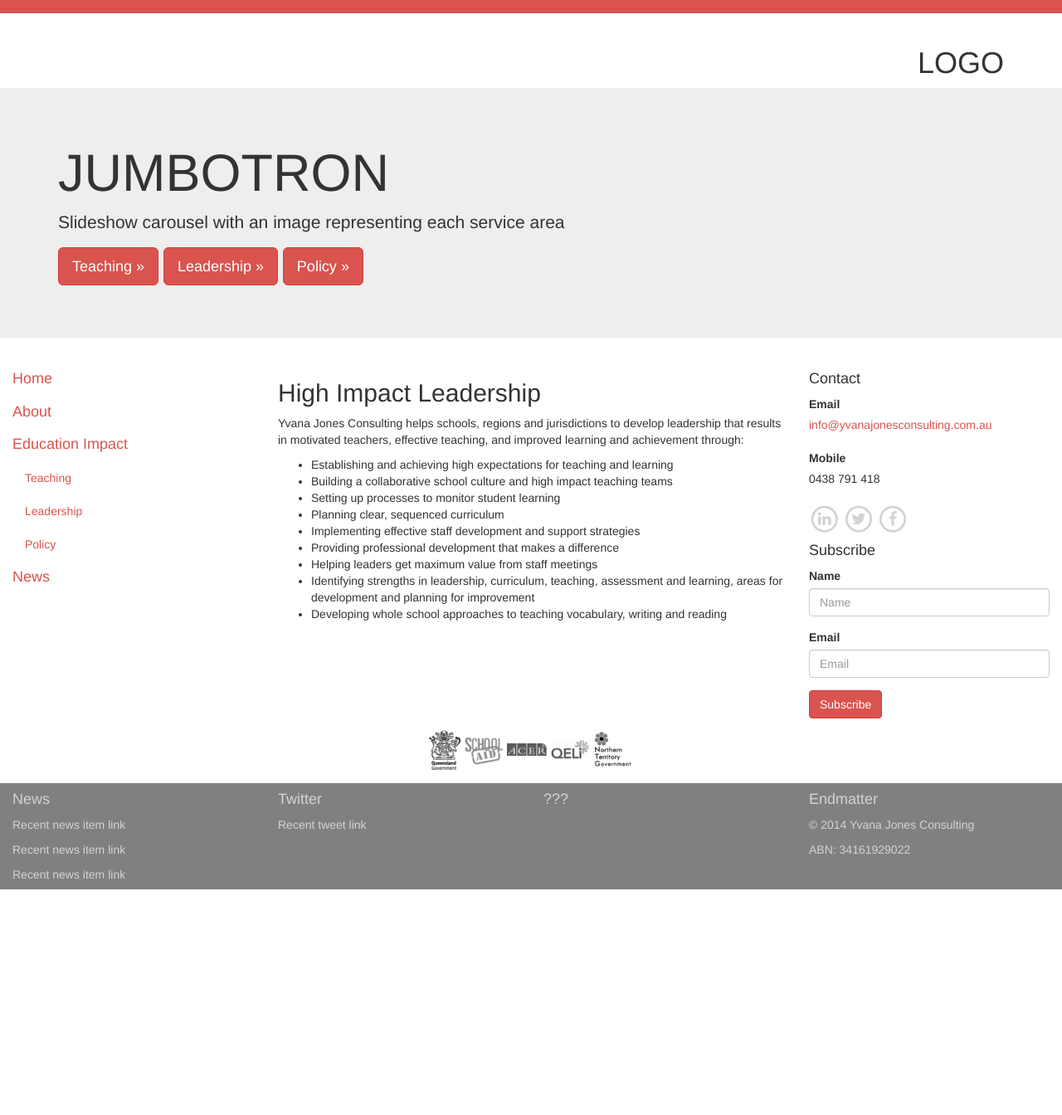
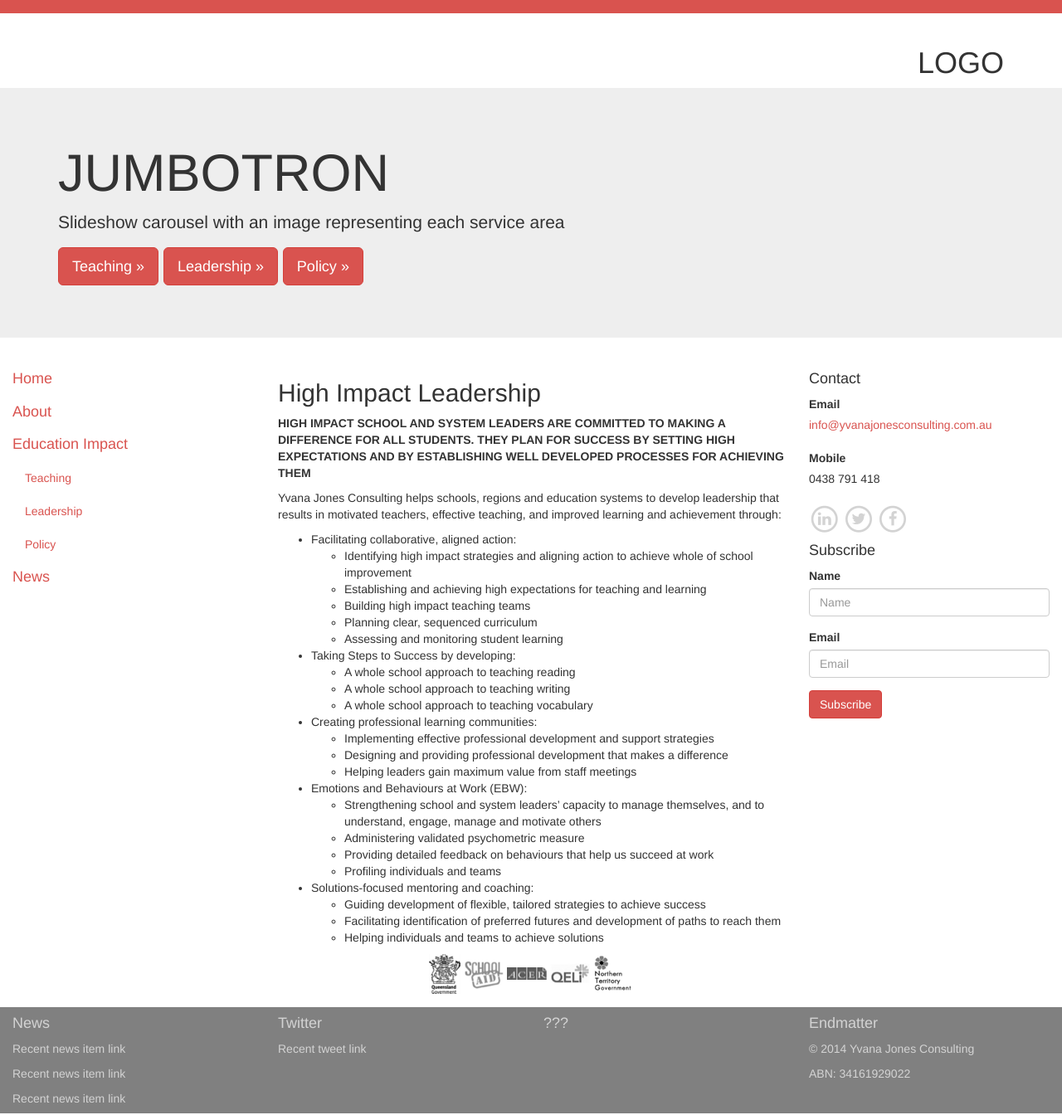
Before and after one commit to idm/idm.github.io, a Jekyll site: the page built from yjc/leadership.md, in a window 1280 px wide. Shown: the whole page at 83% size. Built offline with Jekyll 4.4.1, drawn with Linux system fonts in a browser that asks for light colours; nearby versions of some CDN libraries; before the commit the page ends 1074 px from its top, so only the background shows below that.

Commit message:
updated leadership

```diff
--- a/yjc/leadership.md
+++ b/yjc/leadership.md
@@ -2,14 +2,34 @@
 layout: yjc
 title: High Impact Leadership
 ---
-Yvana Jones Consulting helps schools, regions and jurisdictions to develop leadership that results in motivated teachers, effective teaching, and improved learning and achievement through:
+**HIGH IMPACT SCHOOL AND SYSTEM LEADERS ARE COMMITTED TO MAKING A DIFFERENCE FOR ALL STUDENTS. THEY PLAN FOR SUCCESS BY SETTING HIGH EXPECTATIONS AND BY ESTABLISHING WELL DEVELOPED PROCESSES FOR ACHIEVING THEM**
 
-*	Establishing and achieving high expectations for teaching and learning
-*	Building a collaborative school culture and high impact teaching teams
-*	Setting up processes to monitor student learning
-*	Planning clear, sequenced curriculum
-*	Implementing effective staff development and support strategies
-*	Providing professional development that makes a difference
-*	Helping leaders get maximum value from staff meetings
-*	Identifying strengths in leadership, curriculum, teaching, assessment and learning, areas for development and planning for improvement
-*	Developing whole school approaches to teaching vocabulary, writing and reading
+Yvana Jones Consulting helps schools, regions and education systems to develop leadership that results in motivated teachers, effective teaching, and improved learning and achievement through:
+
+*	Facilitating collaborative, aligned action:
+	*	Identifying high impact strategies and aligning action to achieve whole of school improvement
+	*	Establishing and achieving high expectations for teaching and learning
+	*	Building high impact teaching teams
+	*	Planning clear, sequenced curriculum
+	*	Assessing and monitoring student learning
+
+*	Taking Steps to Success by developing:
+	*	A whole school approach to teaching reading
+	*	A whole school approach to teaching writing
+	*	A whole school approach to teaching vocabulary
+
+*	Creating professional learning communities:
+	*	Implementing effective professional development and support strategies
+	*	Designing and providing professional development that makes a difference
+	*	Helping leaders gain maximum value from staff meetings
+
+*	Emotions and Behaviours at Work (EBW):
+	*	Strengthening school and system leaders' capacity to manage themselves, and to understand, engage, manage and motivate others
+	*	Administering validated psychometric measure
+	*	Providing detailed feedback on behaviours that help us succeed at work
+	*	Profiling individuals and teams
+
+*	Solutions-focused mentoring and coaching:
+	*	Guiding development of flexible, tailored strategies to achieve success
+	*	Facilitating identification of preferred futures and development of paths to reach them
+	*	Helping individuals and teams to achieve solutions
```
